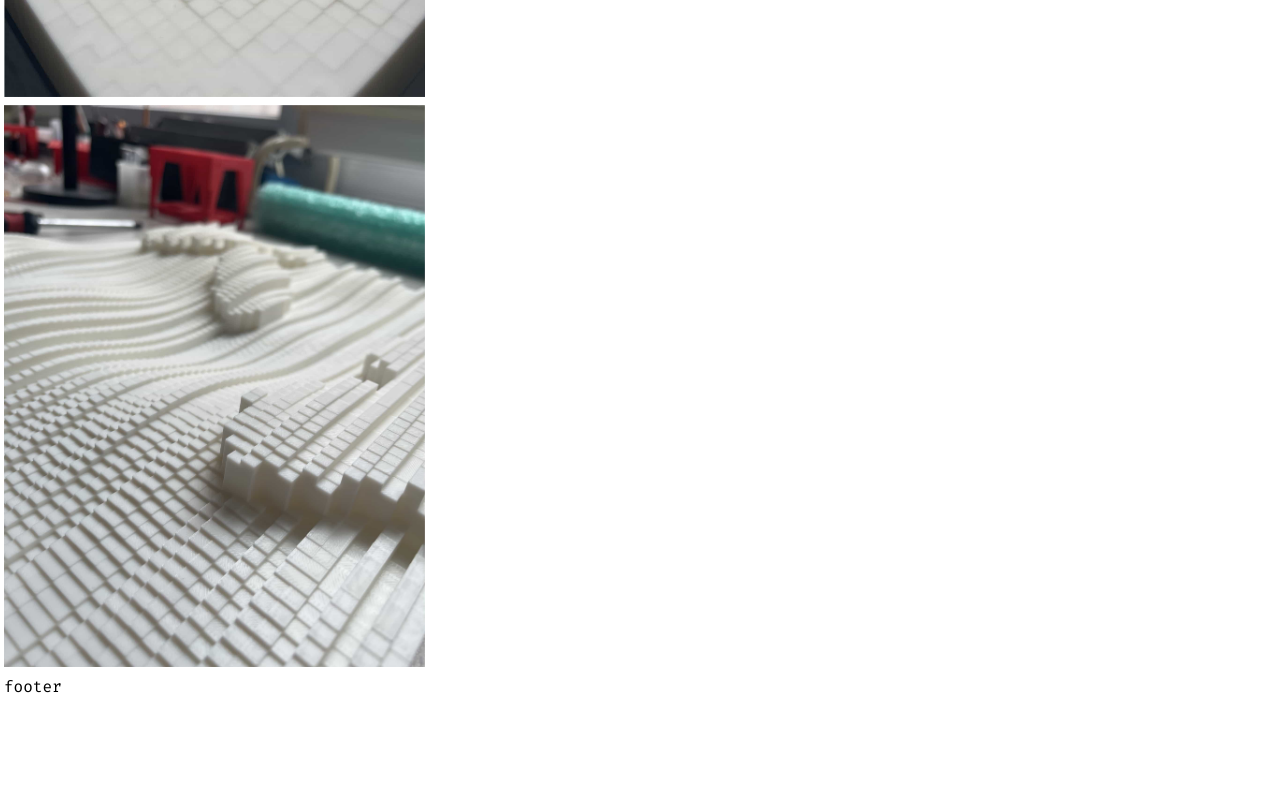
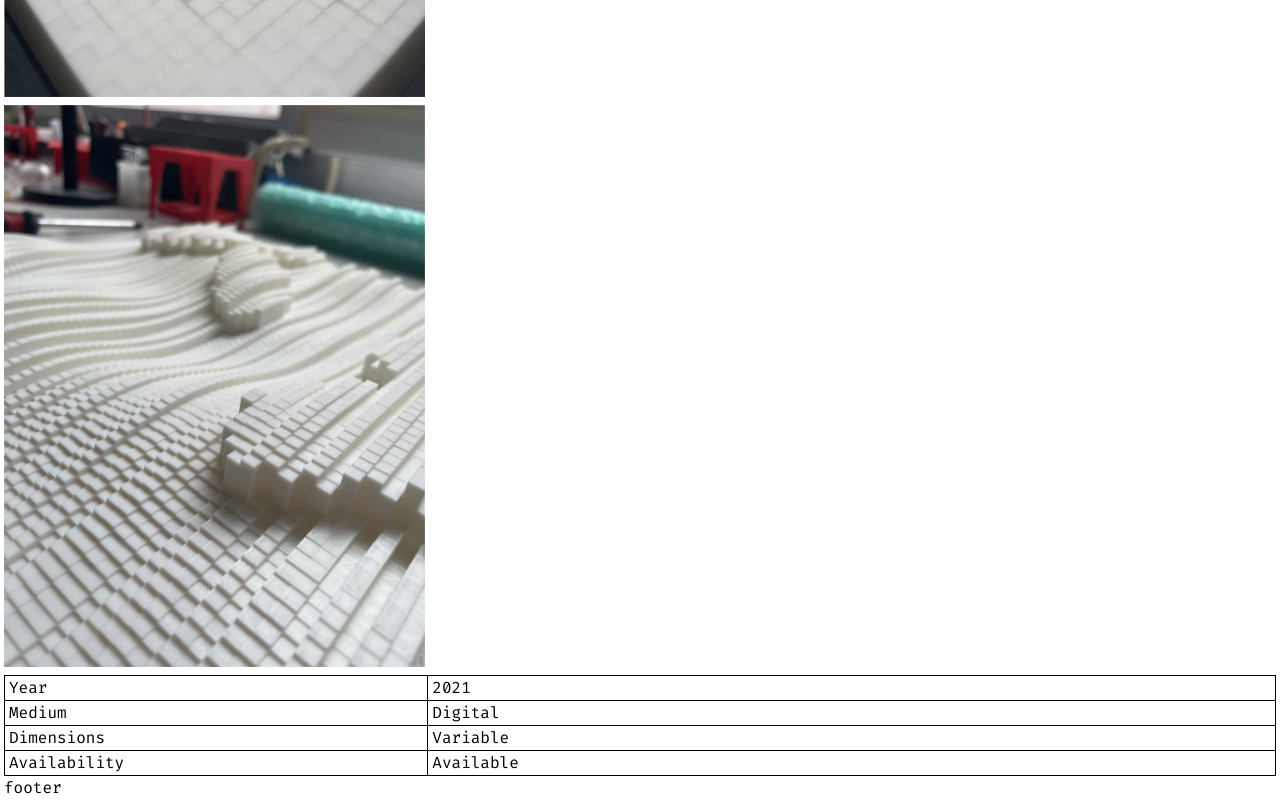
Before and after one commit to VadimGouskov/website, a Next.js app: page /work/no-data in a window 1280 px wide. Shown: the part 1940-2740 px from the top of the page. Before the commit the page ends 2639 px from the top, so only its background shows below. Built offline with nearby package versions, Linux system fonts and the light colour scheme.

Commit message:
feat: added basic work details

```diff
--- /dev/null
+++ b/src/app/components/Table/Table.tsx
@@ -0,0 +1,27 @@
+import * as React from "react";
+interface Entry {
+  label: string;
+  value: string;
+}
+
+type Table = {
+  data: Entry[];
+};
+
+export const Table: React.FC<Table> = (props) => {
+  return (
+    <div>
+      {props.data.map((row, index) => {
+        return (
+          <div
+            key={`row-${index}`}
+            className="flex border-t last-of-type:border-b border-r border-l"
+          >
+            <div className="border-r px-1 basis-1/3">{row.label}</div>
+            <div className="flex-auto px-1">{row.value}</div>
+          </div>
+        );
+      })}
+    </div>
+  );
+};
--- a/src/app/work/[slug]/page.tsx
+++ b/src/app/work/[slug]/page.tsx
@@ -11,6 +11,7 @@ import { LargeCard } from "@/app/components/Card/LargeCard";
 import { ImageTile } from "@/app/components/Tile/ImageTile";
 import Image from "next/image";
 import { Tile } from "@/app/components/Tile/Tile";
+import { Table } from "@/app/components/Table/Table";
 
 type WorkPageProps = {
   params: { slug: string };
@@ -51,24 +52,24 @@ const SeriesContent: React.FC<WorkPageProps> = async ({ params }) => {
     <main className="mt-2">
       <Container>
         <div className="flex flex-col md:flex-row gap-1">
-          <Link href={"#"}>
+          <Link href={"/"}>
             <Tile>
               <div className="p-2">Back</div>
             </Tile>
           </Link>
-          <Link className="flex-auto" href={"#"}>
+          <Link className="flex-auto" href={"#about"}>
             <Tile>
               <div className="p-2">About</div>
             </Tile>
           </Link>
-          <Link className="flex-auto" href={"#"}>
+          <Link className="flex-auto" href={"#details"}>
             <Tile>
               <div className="p-2">Details</div>
             </Tile>
           </Link>
         </div>
 
-        <section className="mt-8">
+        <section id="works" className="mt-8">
           <div className="grid grid-cols-1 md:grid-cols-3 2xl:grid-cols-4 gap-2">
             {seriesWorks.map((work, index) => (
               <div key={`${work.slug}-${index}`}>
@@ -110,7 +111,7 @@ const SeriesContent: React.FC<WorkPageProps> = async ({ params }) => {
         </section>
 
         {series.content && (
-          <section className="mt-32">
+          <section id="about" className="mt-32">
             <div className="flex flex-col md:flex-row-reverse gap-2">
               <div className="md:basis-2/3">
                 <Markdown>
@@ -142,6 +143,17 @@ const SeriesContent: React.FC<WorkPageProps> = async ({ params }) => {
             </div>
           </section>
         )}
+
+        {series.details && (
+          <section id="details">
+            <Table
+              data={series.details.map((detail) => ({
+                label: detail.label,
+                value: detail.value,
+              }))}
+            />
+          </section>
+        )}
       </Container>
     </main>
   );
--- a/src/app/work/repo/types.ts
+++ b/src/app/work/repo/types.ts
@@ -1,3 +1,8 @@
+interface DetailsEntry {
+  label: string;
+  value: string;
+}
+
 export interface Series {
   slug: string;
   title: string;
@@ -7,6 +12,7 @@ export interface Series {
   images: Image[];
   layout?: Layout;
   content?: string;
+  details: DetailsEntry[];
 }
 
 export interface SeriesContent extends Series, PageContent {}
--- a/src/content/series/no-data/index.md
+++ b/src/content/series/no-data/index.md
@@ -16,6 +16,16 @@ images:
     alt: "No Data: Algorithmic sculptures"
   - src: /no-data/no-data-2.jpg
     alt: "No Data: Algorithmic sculptures"
+
+details:
+  - label: "Year"
+    value: "2021"
+  - label: "Medium"
+    value: "Digital"
+  - label: "Dimensions"
+    value: "Variable"
+  - label: "Availability"
+    value: "Available"
 ---
 
 # No Data
```
